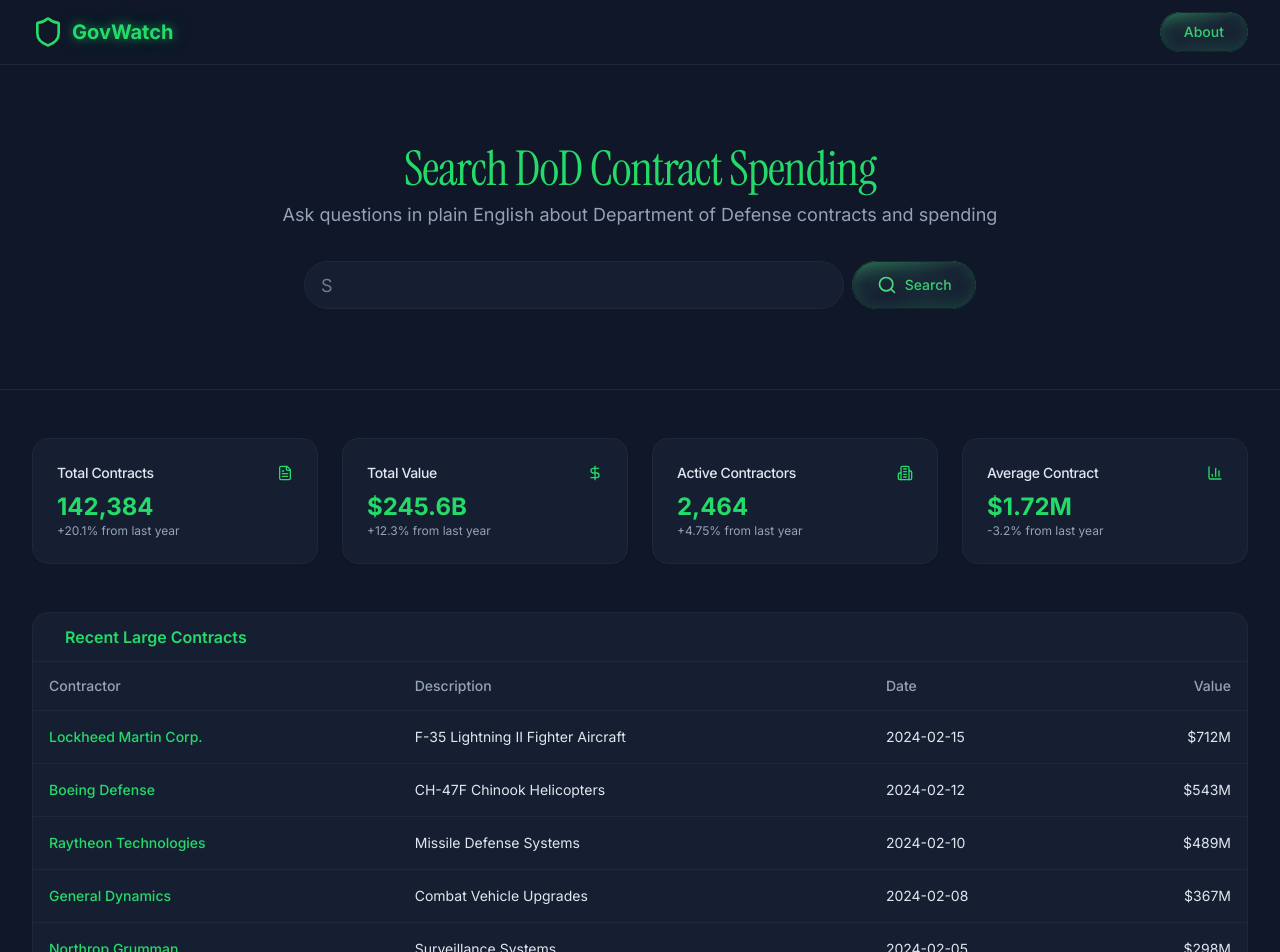
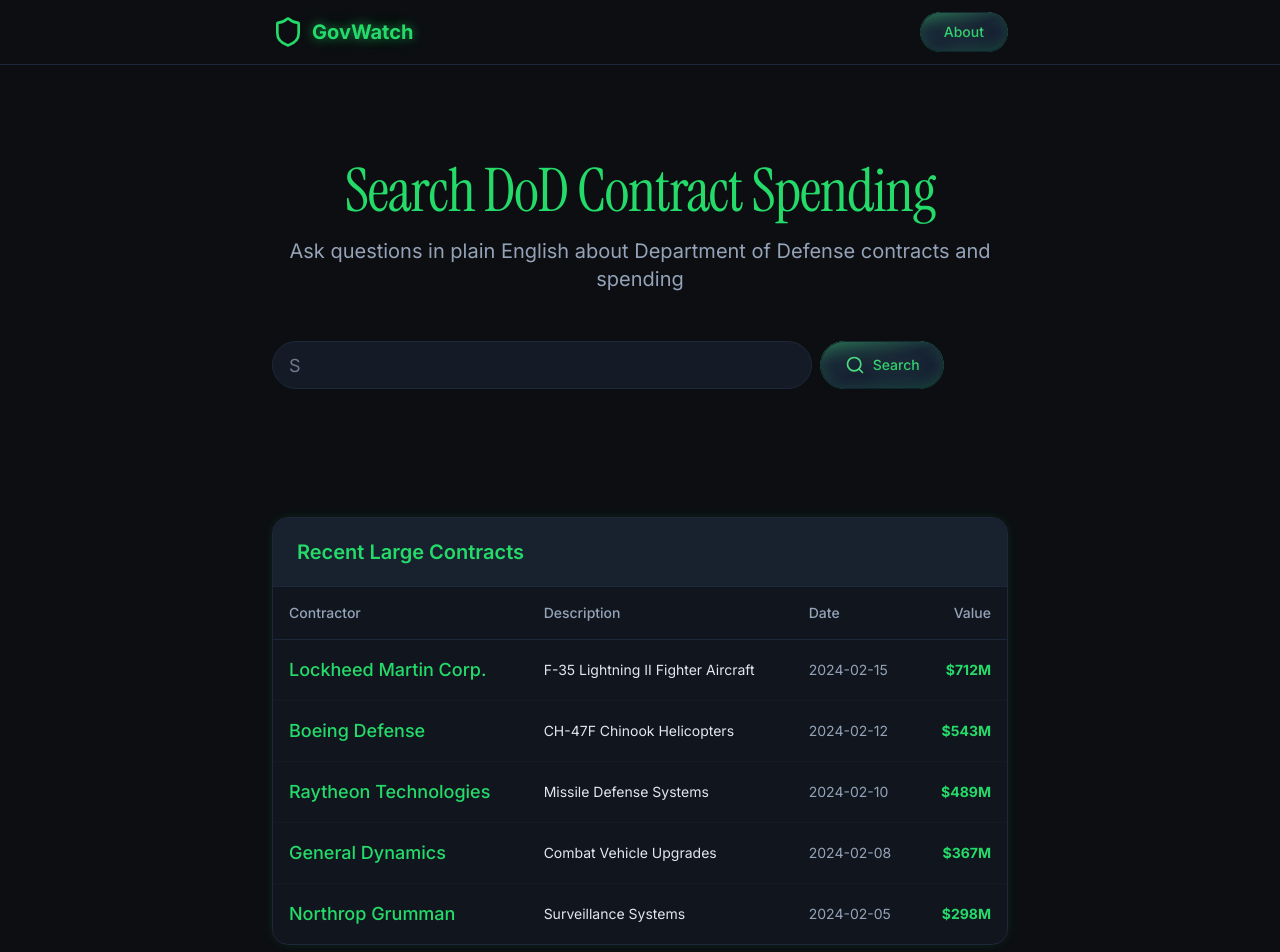
Before and after one commit to arush-mehrotra/govwatch, a Next.js app in the folder frontend/: page / in a window 1280 px wide. Shown: the top 952 px of the page. Built offline with nearby package versions, Linux system fonts and the light colour scheme.

Commit message:
cleaning up about page

```diff
--- a/frontend/app/about/page.tsx
+++ b/frontend/app/about/page.tsx
@@ -6,10 +6,10 @@
 
 export default function AboutPage() {
   return (
-    <div className="flex min-h-screen flex-col bg-background">
+    <div className="flex min-h-screen flex-col bg-background hero-pattern">
       {/* Header */}
       <header className="border-b border-muted">
-        <div className="flex h-16 items-center justify-between px-8">
+        <div className="mx-auto w-full max-w-[800px] px-4 sm:px-6 lg:px-8 flex h-16 items-center justify-between">
           <div className="flex items-center gap-2">
             <Shield className="h-8 w-8 text-primary" />
             <Link href="/" className="text-xl font-bold glow text-primary">
@@ -26,14 +26,16 @@
 
       {/* Main content */}
       <main className="flex-1">
-        <section className="hero-pattern border-b border-muted py-12">
-          <div className="container mx-auto px-4">
-            <h1 className="text-4xl font-bold text-center mb-8">About GovWatch</h1>
+        <section className="py-16">
+          <div className="mx-auto w-full max-w-[800px] px-4 sm:px-6 lg:px-8">
+            <h1 className="heading-serif mb-8 text-center text-5xl font-normal text-primary">
+              About GovWatch
+            </h1>
 
-            <div className="max-w-3xl mx-auto bg-card rounded-lg shadow-sm p-8 space-y-6">
+            <div className="mx-auto bg-secondary/30 rounded-2xl border border-muted shadow-md card-glow p-8 space-y-8">
               {/* Mission Section */}
               <section>
-                <h2 className="text-2xl font-bold mb-3">Our Mission</h2>
+                <h2 className="text-2xl font-bold mb-3 text-primary">Our Mission</h2>
                 <p className="text-muted-foreground">
                   GovWatch brings transparency to government spending through technology, making contract data accessible to everyone.
                 </p>
@@ -41,29 +43,29 @@
 
               {/* Philosophy Section */}
               <section>
-                <h2 className="text-2xl font-bold mb-3">Our Philosophy</h2>
+                <h2 className="text-2xl font-bold mb-3 text-primary">Our Philosophy</h2>
                 <ul className="space-y-2 text-muted-foreground">
-                  <li><span className="font-semibold">Transparency:</span> Making government spending visible to all citizens</li>
-                  <li><span className="font-semibold">Accessibility:</span> Creating tools anyone can use, regardless of technical expertise</li>
-                  <li><span className="font-semibold">Innovation:</span> Using AI to extract insights from complex data</li>
+                  <li><span className="font-semibold text-foreground">Transparency:</span> Making government spending visible to all citizens</li>
+                  <li><span className="font-semibold text-foreground">Accessibility:</span> Creating tools anyone can use, regardless of technical expertise</li>
+                  <li><span className="font-semibold text-foreground">Innovation:</span> Using AI to extract insights from complex data</li>
                 </ul>
               </section>
 
               {/* Technology Approach */}
               <section>
-                <h2 className="text-2xl font-bold mb-3">Our Technology</h2>
+                <h2 className="text-2xl font-bold mb-3 text-primary">Our Technology</h2>
                 <ul className="space-y-2 text-muted-foreground">
-                  <li><span className="font-semibold">AI-Powered Search:</span> Vector embeddings and semantic search for natural language queries</li>
-                  <li><span className="font-semibold">Automated Data Collection:</span> Regular scraping of defense contract data</li>
-                  <li><span className="font-semibold">User-Friendly Interface:</span> Clean design that works on all devices</li>
+                  <li><span className="font-semibold text-foreground">AI-Powered Search:</span> Vector embeddings and semantic search for natural language queries</li>
+                  <li><span className="font-semibold text-foreground">Automated Data Collection:</span> Regular scraping of defense contract data</li>
+                  <li><span className="font-semibold text-foreground">User-Friendly Interface:</span> Clean design that works on all devices</li>
                 </ul>
               </section>
 
               {/* Future Vision */}
               <section>
-                <h2 className="text-2xl font-bold mb-3">Our Vision</h2>
+                <h2 className="text-2xl font-bold mb-3 text-primary">Our Vision</h2>
                 <p className="text-muted-foreground">
-                  We're expanding beyond DoD contracts to all government spending, creating a comprehensive platform
+                  We&apos;re expanding beyond DoD contracts to all government spending, creating a comprehensive platform
                   that connects disparate data sources and enables citizens to engage more deeply with how their tax dollars are spent.
                 </p>
               </section>
@@ -74,7 +76,7 @@
 
       {/* Footer */}
       <footer className="border-t border-muted py-6">
-        <div className="container mx-auto px-4 text-center text-sm text-muted-foreground">
+        <div className="mx-auto w-full max-w-[800px] px-4 sm:px-6 lg:px-8 text-center text-sm text-muted-foreground">
           <p>© {new Date().getFullYear()} GovWatch. All rights reserved.</p>
         </div>
       </footer>
--- a/frontend/app/globals.css
+++ b/frontend/app/globals.css
@@ -4,20 +4,20 @@
 
 @layer base {
   :root {
-    --background: 222 47% 11%;
+    --background: 225 15% 6%;
     --foreground: 214 32% 91%;
-    --card: 222 47% 11%;
+    --card: 225 15% 6%;
     --card-foreground: 214 32% 91%;
-    --popover: 222 47% 11%;
+    --popover: 225 15% 6%;
     --popover-foreground: 214 32% 91%;
     --primary: 143 72% 50%;
-    --primary-foreground: 222 47% 11%;
+    --primary-foreground: 225 15% 6%;
     --secondary: 217 33% 17%;
     --secondary-foreground: 214 32% 91%;
     --muted: 217 33% 17%;
     --muted-foreground: 215 20.2% 65.1%;
     --accent: 143 72% 50%;
-    --accent-foreground: 222 47% 11%;
+    --accent-foreground: 225 15% 6%;
     --destructive: 0 84% 60%;
     --destructive-foreground: 210 40% 98%;
     --border: 217 33% 17%;
@@ -41,20 +41,19 @@
 }
 
 .card-glow {
-  box-shadow: 0 0 20px hsl(var(--primary) / 0.1);
+  box-shadow: 0 0 10px hsl(var(--primary) / 0.08), 0 0 20px hsl(var(--primary) / 0.05);
 }
 
 .hero-pattern {
-  background-image: radial-gradient(circle at center, hsl(var(--secondary)) 0.5px, transparent 0.5px);
+  background-image: radial-gradient(circle at center, rgba(255, 255, 255, 0.07) 0.6px, transparent 0.6px);
   background-size: 24px 24px;
+  background-position: 0 0;
 }
 
 .heading-serif {
   font-family: var(--font-instrument-serif);
   letter-spacing: -0.02em;
 }
-
-
 
 @layer base {
   * {
--- a/frontend/app/page.tsx
+++ b/frontend/app/page.tsx
@@ -1,12 +1,15 @@
 "use client"
 
-import { Card, CardContent, CardHeader, CardTitle } from "@/components/ui/card"
 import { Table, TableBody, TableCell, TableHead, TableHeader, TableRow } from "@/components/ui/table"
-import { BarChart3, Building2, DollarSign, FileText, Shield } from "lucide-react"
+import { Shield } from "lucide-react"
 import { useState } from "react"
 import { PlaceholdersAndVanishInput } from "@/components/ui/placeholders-and-vanish-input"
 import Link from "next/link"
 import { ButtonAbout } from "@/components/ui/button-about"
+
+// Uncomment these imports if you re-enable the stats cards
+// import { Card, CardContent, CardHeader, CardTitle } from "@/components/ui/card"
+// import { BarChart3, Building2, DollarSign, FileText } from "lucide-react"
 
 export default function Home() {
   const [searchValue, setSearchValue] = useState("")
@@ -32,9 +35,9 @@
   }
 
   return (
-    <div className="flex min-h-screen flex-col bg-background">
+    <div className="flex min-h-screen flex-col bg-background hero-pattern">
       <header className="border-b border-muted">
-        <div className="flex h-16 items-center justify-between px-8">
+        <div className="mx-auto w-full max-w-[800px] px-4 sm:px-6 lg:px-8 flex h-16 items-center justify-between">
           <div className="flex items-center gap-2">
             <Shield className="h-8 w-8 text-primary" />
             <span className="text-xl font-bold glow text-primary">GovWatch</span>
@@ -48,28 +51,27 @@
       </header>
 
       <main className="flex-1">
-        <section className="hero-pattern border-b border-muted py-20">
-          <div className="px-8">
-            <h1 className="heading-serif mb-2 text-center text-5xl font-normal text-primary">
+        <section className="py-24">
+          <div className="mx-auto w-full max-w-[800px] px-4 sm:px-6 lg:px-8">
+            <h1 className="heading-serif mb-4 text-center text-6xl font-normal text-primary">
               Search DoD Contract Spending
             </h1>
-            <p className="mb-8 text-center text-lg text-muted-foreground">
+            <p className="mb-12 text-center text-xl text-muted-foreground">
               Ask questions in plain English about Department of Defense contracts and spending
             </p>
-            <div className="mx-auto flex max-w-2xl gap-2">
-              <div className="w-full">
-                <PlaceholdersAndVanishInput
-                  placeholders={contractPlaceholders}
-                  onChange={handleSearchChange}
-                  onSubmit={handleSearchSubmit}
-                />
-              </div>
+            <div className="mx-auto">
+              <PlaceholdersAndVanishInput
+                placeholders={contractPlaceholders}
+                onChange={handleSearchChange}
+                onSubmit={handleSearchSubmit}
+              />
             </div>
           </div>
         </section>
 
-        <section className="py-12">
-          <div className="px-8">
+        <section className="py-8 mb-16">
+          <div className="mx-auto w-full max-w-[800px] px-4 sm:px-6 lg:px-8">
+            {/* Stats cards commented out since frontend is static
             <div className="mb-12 grid gap-6 sm:grid-cols-2 lg:grid-cols-4">
               <Card className="bg-secondary/50 border-muted rounded-2xl">
                 <CardHeader className="flex flex-row items-center justify-between space-y-0 pb-2">
@@ -112,50 +114,51 @@
                 </CardContent>
               </Card>
             </div>
+            */}
 
-            <div className="rounded-2xl border border-muted bg-secondary/50 overflow-hidden">
-              <div className="border-b border-muted px-8 py-3">
-                <h2 className="font-semibold text-primary">Recent Large Contracts</h2>
+            <div className="mx-auto rounded-2xl border border-muted bg-secondary/30 overflow-hidden shadow-md card-glow">
+              <div className="border-b border-muted px-6 py-5 bg-secondary/60">
+                <h2 className="font-semibold text-primary text-xl">Recent Large Contracts</h2>
               </div>
-              <Table>
+              <Table className="border-collapse">
                 <TableHeader>
-                  <TableRow className="hover:bg-secondary/80">
-                    <TableHead className="text-muted-foreground">Contractor</TableHead>
-                    <TableHead className="text-muted-foreground">Description</TableHead>
-                    <TableHead className="text-muted-foreground">Date</TableHead>
-                    <TableHead className="text-right text-muted-foreground">Value</TableHead>
+                  <TableRow className="hover:bg-secondary/50">
+                    <TableHead className="text-muted-foreground font-medium py-4">Contractor</TableHead>
+                    <TableHead className="text-muted-foreground font-medium py-4">Description</TableHead>
+                    <TableHead className="text-muted-foreground font-medium py-4">Date</TableHead>
+                    <TableHead className="text-right text-muted-foreground font-medium py-4">Value</TableHead>
                   </TableRow>
                 </TableHeader>
                 <TableBody>
-                  <TableRow className="hover:bg-secondary/80">
-                    <TableCell className="font-medium text-primary">Lockheed Martin Corp.</TableCell>
-                    <TableCell>F-35 Lightning II Fighter Aircraft</TableCell>
-                    <TableCell>2024-02-15</TableCell>
-                    <TableCell className="text-right">$712M</TableCell>
+                  <TableRow className="hover:bg-secondary/50 border-t border-muted/20">
+                    <TableCell className="font-medium text-primary text-lg py-4">Lockheed Martin Corp.</TableCell>
+                    <TableCell className="text-foreground py-4">F-35 Lightning II Fighter Aircraft</TableCell>
+                    <TableCell className="text-muted-foreground py-4">2024-02-15</TableCell>
+                    <TableCell className="text-right font-bold text-primary py-4">$712M</TableCell>
                   </TableRow>
-                  <TableRow className="hover:bg-secondary/80">
-                    <TableCell className="font-medium text-primary">Boeing Defense</TableCell>
-                    <TableCell>CH-47F Chinook Helicopters</TableCell>
-                    <TableCell>2024-02-12</TableCell>
-                    <TableCell className="text-right">$543M</TableCell>
+                  <TableRow className="hover:bg-secondary/50 border-t border-muted/20">
+                    <TableCell className="font-medium text-primary text-lg py-4">Boeing Defense</TableCell>
+                    <TableCell className="text-foreground py-4">CH-47F Chinook Helicopters</TableCell>
+                    <TableCell className="text-muted-foreground py-4">2024-02-12</TableCell>
+                    <TableCell className="text-right font-bold text-primary py-4">$543M</TableCell>
                   </TableRow>
-                  <TableRow className="hover:bg-secondary/80">
-                    <TableCell className="font-medium text-primary">Raytheon Technologies</TableCell>
-                    <TableCell>Missile Defense Systems</TableCell>
-                    <TableCell>2024-02-10</TableCell>
-                    <TableCell className="text-right">$489M</TableCell>
+                  <TableRow className="hover:bg-secondary/50 border-t border-muted/20">
+                    <TableCell className="font-medium text-primary text-lg py-4">Raytheon Technologies</TableCell>
+                    <TableCell className="text-foreground py-4">Missile Defense Systems</TableCell>
+                    <TableCell className="text-muted-foreground py-4">2024-02-10</TableCell>
+                    <TableCell className="text-right font-bold text-primary py-4">$489M</TableCell>
                   </TableRow>
-                  <TableRow className="hover:bg-secondary/80">
-                    <TableCell className="font-medium text-primary">General Dynamics</TableCell>
-                    <TableCell>Combat Vehicle Upgrades</TableCell>
-                    <TableCell>2024-02-08</TableCell>
-                    <TableCell className="text-right">$367M</TableCell>
+                  <TableRow className="hover:bg-secondary/50 border-t border-muted/20">
+                    <TableCell className="font-medium text-primary text-lg py-4">General Dynamics</TableCell>
+                    <TableCell className="text-foreground py-4">Combat Vehicle Upgrades</TableCell>
+                    <TableCell className="text-muted-foreground py-4">2024-02-08</TableCell>
+                    <TableCell className="text-right font-bold text-primary py-4">$367M</TableCell>
                   </TableRow>
-                  <TableRow className="hover:bg-secondary/80">
-                    <TableCell className="font-medium text-primary">Northrop Grumman</TableCell>
-                    <TableCell>Surveillance Systems</TableCell>
-                    <TableCell>2024-02-05</TableCell>
-                    <TableCell className="text-right">$298M</TableCell>
+                  <TableRow className="hover:bg-secondary/50 border-t border-muted/20">
+                    <TableCell className="font-medium text-primary text-lg py-4">Northrop Grumman</TableCell>
+                    <TableCell className="text-foreground py-4">Surveillance Systems</TableCell>
+                    <TableCell className="text-muted-foreground py-4">2024-02-05</TableCell>
+                    <TableCell className="text-right font-bold text-primary py-4">$298M</TableCell>
                   </TableRow>
                 </TableBody>
               </Table>
@@ -165,7 +168,7 @@
       </main>
 
       <footer className="border-t border-muted py-6">
-        <div className="px-8 text-center text-sm text-muted-foreground">
+        <div className="mx-auto w-full max-w-[800px] px-4 sm:px-6 lg:px-8 text-center text-sm text-muted-foreground">
           GovWatch - Making Department of Defense spending transparent and accessible.
         </div>
       </footer>
```
